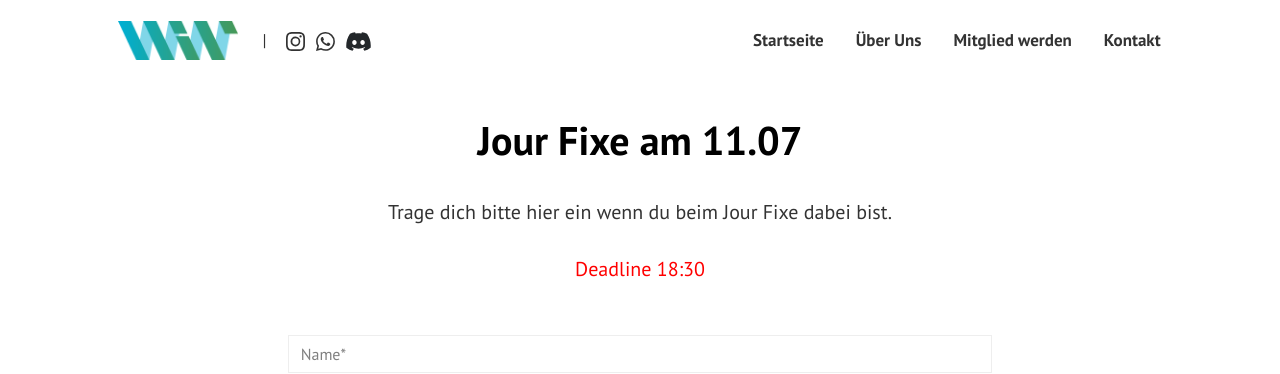
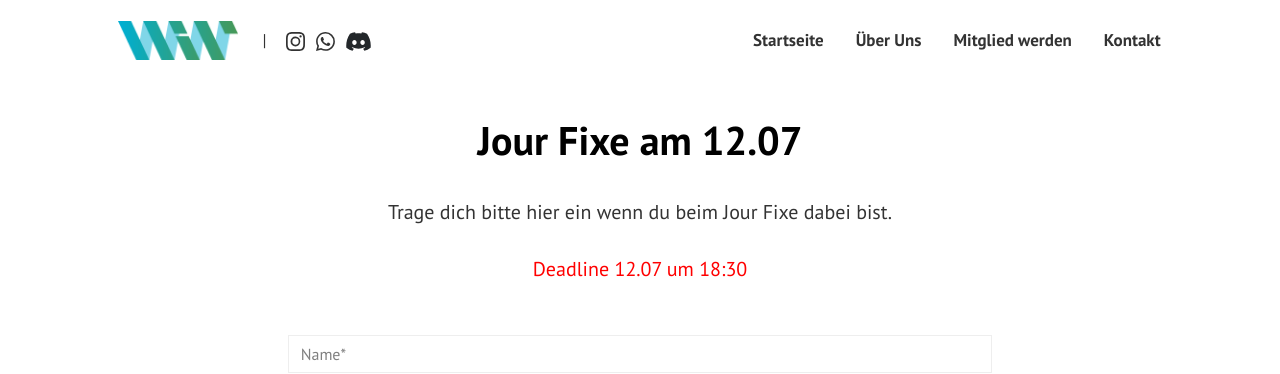
Before and after one commit to WINitiative-Augsburg-eV/webseite, a Jekyll site: the page built from pages/jour-fixe.html, in a window 1280 px wide. Shown: the top 374 px of the page. Built offline with Jekyll 4.4.1, drawn with Linux system fonts in a browser that asks for light colours.

Commit message:
Jour Fixe Update

```diff
--- a/pages/jour-fixe.html
+++ b/pages/jour-fixe.html
@@ -1,6 +1,6 @@
 ---
 layout: page
-title: Jour Fixe am 11.07
+title: Jour Fixe am 12.07
 permalink: "/jour-fixe/"
 comments: false
 ---
@@ -10,7 +10,7 @@ comments: false
   <input type="hidden" name="_subject" value="Jour Fixe dabei">
     <input type="hidden" name="_captcha" value="false">
 <center><p class="lead mb-4">Trage dich bitte hier ein wenn du beim Jour Fixe dabei bist.</p></center>
-<center><p style="color: red">Deadline 18:30</p></center>
+<center><p style="color: red">Deadline 12.07 um 18:30</p></center>
 
 <br>
 
```
